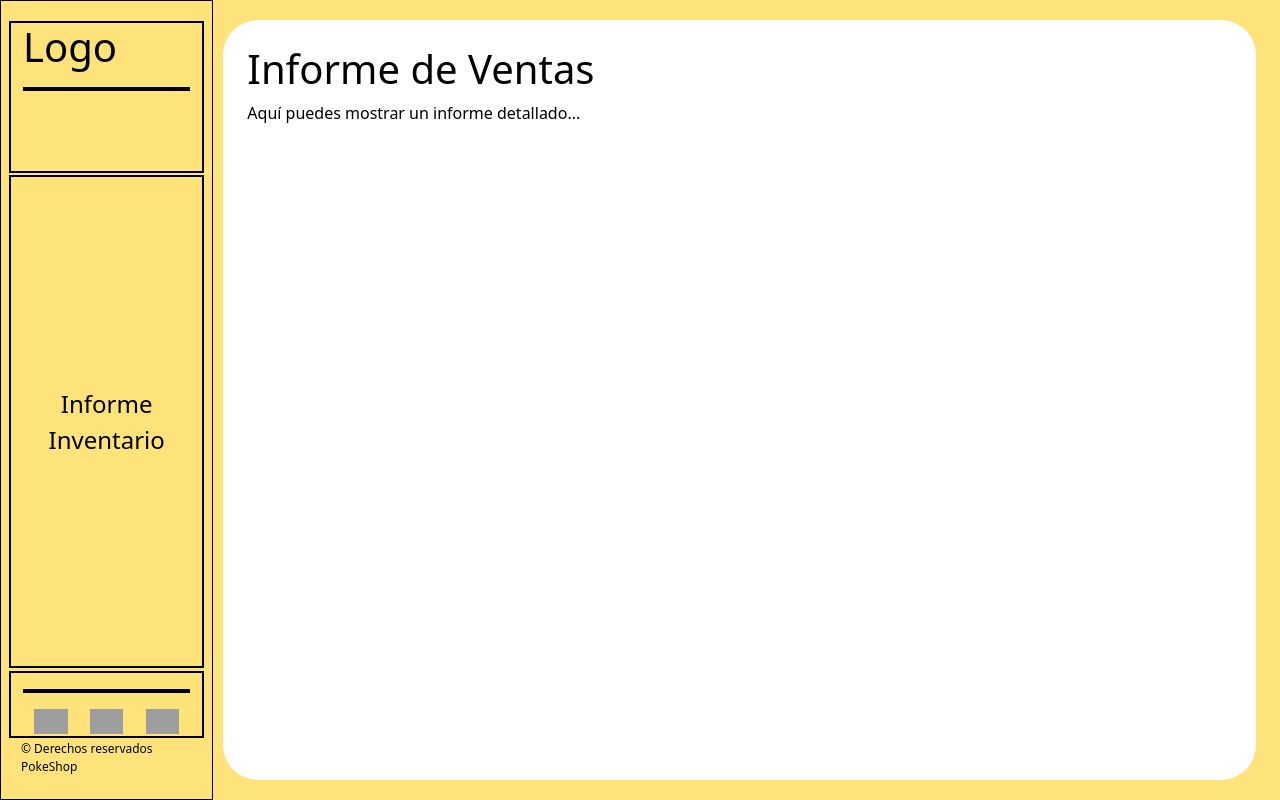
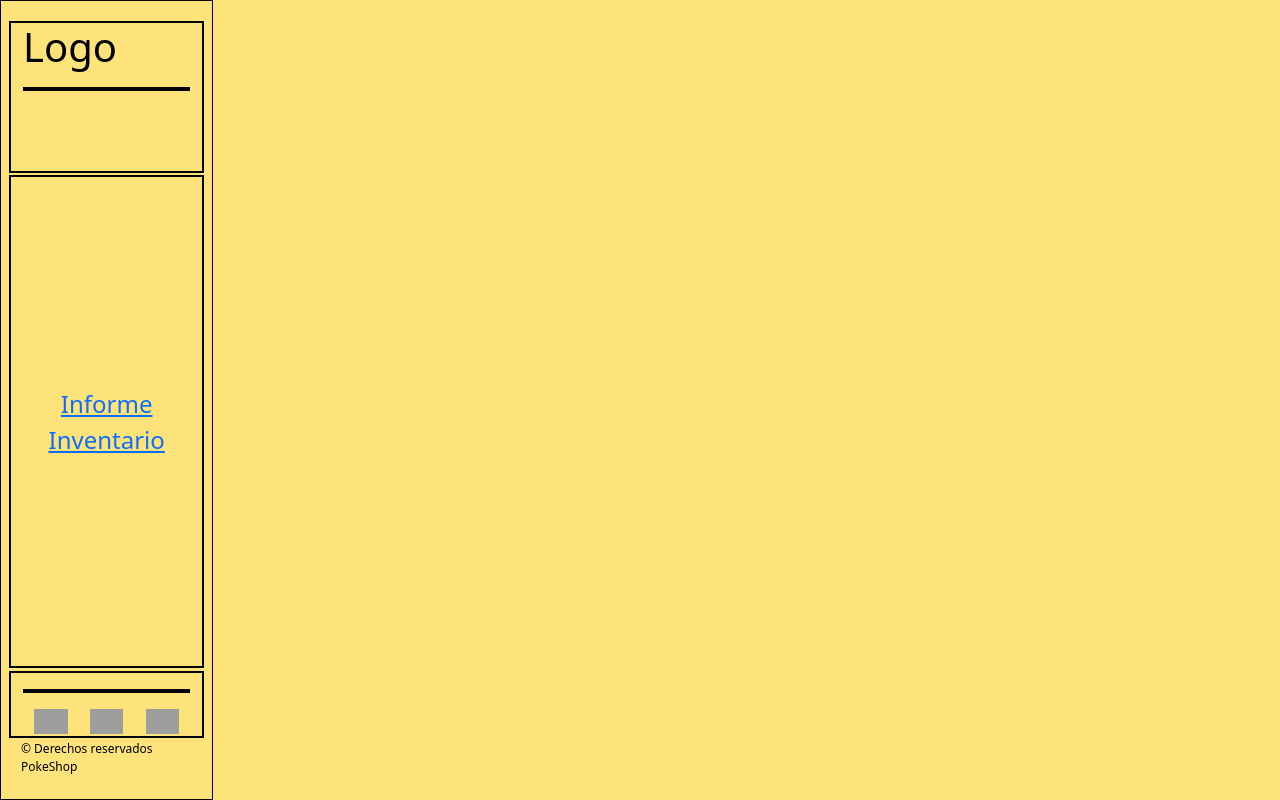
Before and after one commit to KokorikoFC/PokeShop, a Svelte app: page / in a window 1280 px wide. Built offline with nearby package versions, Linux system fonts and the light colour scheme; grey boxes are pictures that could not be loaded.

Commit message:
Configurar rutas de las páginas

```diff
--- a/src/App.svelte
+++ b/src/App.svelte
@@ -1,5 +1,6 @@
 <script>
     import svelteLogo from "./assets/svelte.svg";
+    import { Router, Route } from "svelte-routing";
     import viteLogo from "/vite.svg";
     import Productos from "./paginas/products.svelte";
     import Informes from "./paginas/informes.svelte";
@@ -24,9 +25,18 @@
 
 <main class="row d-flex align-items-center">
     <Sidebar cols="col-lg-2 col-sm-12 order-2 order-lg-1" />
+
     <div
         class="mainContent row d-flex align-items-center justify-content-center"
     >
+    <Router>
+      <Route path="/informes">
         <Informes cols="col-lg-10 col-sm-12 order-1 order-lg-2" />
+    </Route>
+    <Route path="/inventario">
+        <Productos/>
+    </Route>
+  </Router>
+
     </div>
 </main>
--- a/src/lib/Sidebar.svelte
+++ b/src/lib/Sidebar.svelte
@@ -83,8 +83,8 @@
         </div>
 
         <ul class="col-5 col-lg-12">
-            <li>Informe</li>
-            <li>Inventario</li>
+            <li><a href="/informes">Informe</a></li>
+            <li><a href="/inventario">Inventario</a></li>
         </ul>
 
         <div class="footerCont col-4 col-lg-12">
```
